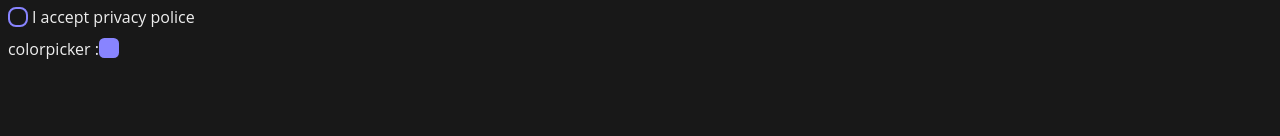
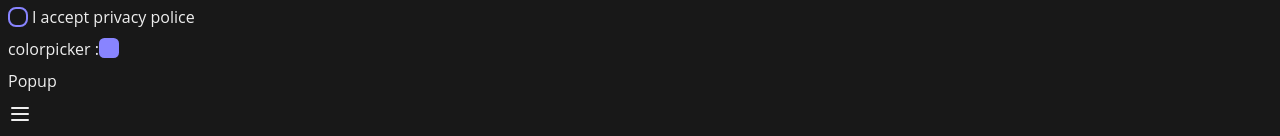
Before and after one commit to omniroot/yui-uikit, a React (Vite) app: page / in a window 1280 px wide. Shown: the part 1369-1505 px from the top of the page. Before the commit the page ends 1437 px from the top, so only its background shows below. Built offline with nearby package versions, Linux system fonts and the light colour scheme.

Commit message:
add popup Button component

```diff
--- /dev/null
+++ b/lib/components/Popup/Popup.module.css
@@ -0,0 +1,19 @@
+.popupContainer {
+	position: relative;
+}
+
+.popupButton {
+}
+
+.popupElements {
+	position: absolute;
+	top: 1.5rem;
+	left: 1.5rem;
+	min-width: 5rem;
+	min-height: 7rem;
+	background-color: red;
+}
+
+.popupElement {
+	background-color: green;
+}
--- /dev/null
+++ b/lib/components/Popup/Popup.tsx
@@ -0,0 +1,33 @@
+import { DetailedHTMLProps, FC, useState } from "react"
+import styles from "./Popup.module.css"
+
+interface PopupProps
+	extends DetailedHTMLProps<
+		React.HTMLAttributes<HTMLDivElement>,
+		HTMLDivElement
+	> {
+	listItems?: React.ReactNode[]
+}
+
+export const Popup: FC<PopupProps> = ({ listItems, children }) => {
+	const [isOpen, setIsOpen] = useState(false)
+
+	const onPopupButtonClick = () => {
+		setIsOpen((prev) => !prev)
+	}
+
+	return (
+		<div className={styles.popupContainer}>
+			<div onClick={onPopupButtonClick} className={styles.popupButton}>
+				{children}
+			</div>
+			{isOpen && (
+				<div className={styles.popupElements}>
+					{listItems?.map((ell) => {
+						return <div className={styles.popupElement}>{ell}</div>
+					})}
+				</div>
+			)}
+		</div>
+	)
+}
--- a/src/App.tsx
+++ b/src/App.tsx
@@ -6,10 +6,11 @@ import { Typography } from "lib/components/Typography/Typography"
 import { IconButton } from "lib/components/IconButton/IconButton"
 import { Checkbox } from "lib/components/Checkbox/Checkbox"
 import { FAB } from "lib/components/FAB/FAB"
-import { Medal, Linkedin, Menu } from "lucide-react"
+import { Medal, Linkedin, Menu, MenuIcon } from "lucide-react"
 import { TextArea } from "lib/components/TextArea/TextArea"
 import { Header } from "lib/components/Header/Header"
 import { ColorPicker } from "lib/components/ColorPicker/ColorPicker"
+import { Popup } from "lib/components/Popup/Popup"
 
 function App() {
 	const onClickHandler = () => {
@@ -94,6 +95,10 @@ function App() {
 			<span style={{ display: "flex" }}>
 				colorpicker :<ColorPicker />
 			</span>
+			<span>Popup</span>
+			<Popup listItems={[<span>123</span>, <span>345</span>]}>
+				<MenuIcon />
+			</Popup>
 		</div>
 	)
 }
```
